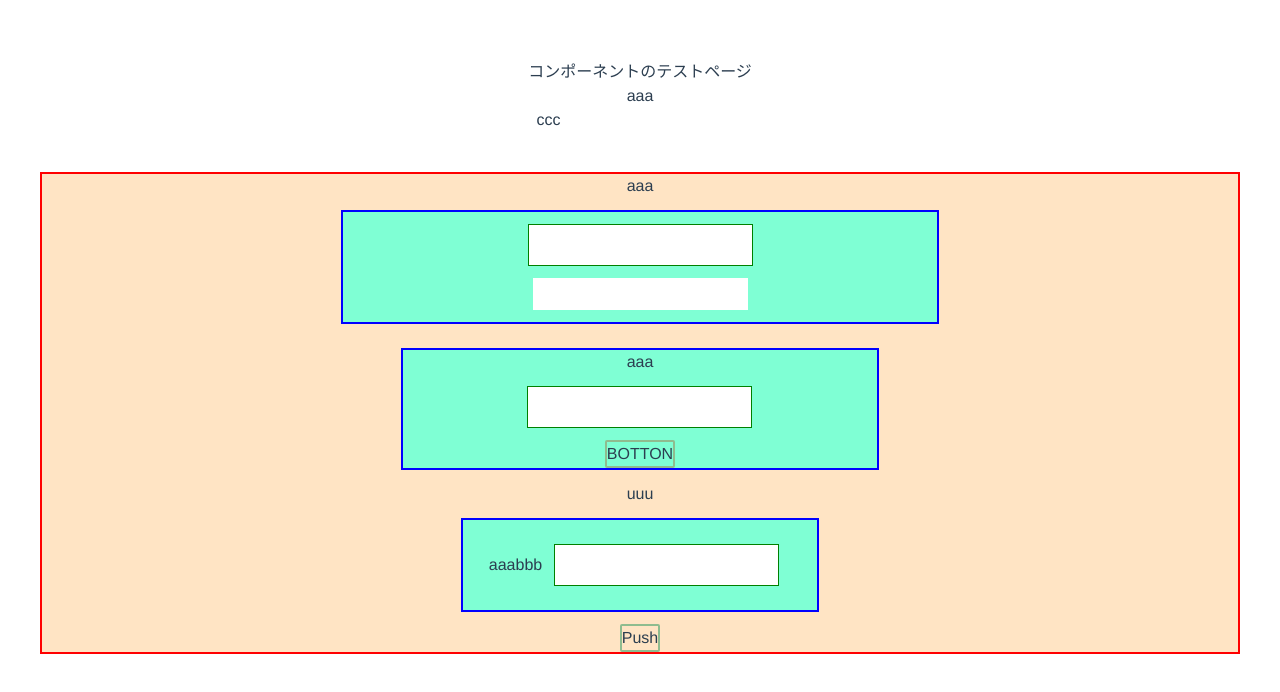
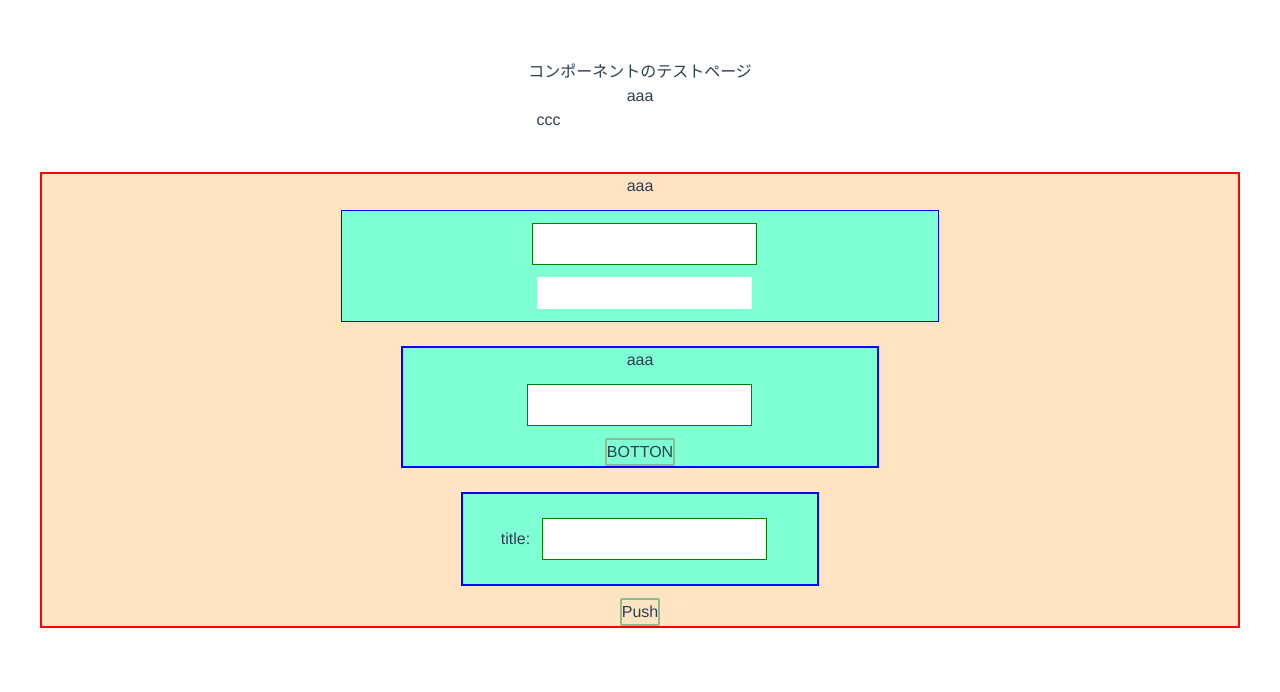
Before and after one commit to hita-fttk/vite-tutorial, a Vue app in the folder vite-app/: page / in a window 1280 px wide. Shown: the top 692 px of the page. Built offline with nearby package versions, Linux system fonts and the light colour scheme.

Commit message:
TestParent.vueの作成

```diff
--- a/vite-app/src/App.vue
+++ b/vite-app/src/App.vue
@@ -1,5 +1,5 @@
 <template>
-  <TestComponent />
+  <TestChild />
 </template>
 
 <script>
@@ -11,6 +11,7 @@ import Persons from './components/Persons.vue';
 import Form from './components/Form.vue';
 import testCoomponent from './components/testComponent.vue';
 import TestComponent from './components/testComponent.vue';
+import TestChild from './components/TestChild.vue';
 
 export default {
   name: 'App',
@@ -21,7 +22,8 @@ export default {
     Memo,
     Persons,
     Form,
-    TestComponent
+    TestComponent,
+    TestChild
 }
 }
 </script>
--- a/vite-app/src/components/testComponent.vue
+++ b/vite-app/src/components/TestChild.vue
@@ -1,7 +1,19 @@
 <script setup lang="ts">
 import { ref } from 'vue';
     const hoge = ref<string>('aaa');
+    const fugo = ref<string>('');
     const hogehoge = ref<string>('');
+    const inputtingTitle =ref<string>('');
+
+    const emit = defineEmits(['register'])
+
+    const register = ()=>{
+        const memo = {id:Math.random(),title:inputtingTitle.value}
+        console.log(memo);
+
+        emit('register',memo)
+    }
+
 </script>
 
 <template>
@@ -20,13 +32,12 @@ import { ref } from 'vue';
             <input class="input-one" type="text" v-model="hogehoge">
             <button>BOTTON</button>
         </div>
-            <div>uuu</div>
+            <div>{{ inputtingTitle }}</div>
                <div class="input-box3">
-                    <div>{{ hoge }}</div>
-                    <span class="labeling">bbb</span>
-                    <input class="input-one" type="text">
+                    <span class="labeling">title:</span>
+                    <input class="input-one" type="text" v-model="inputtingTitle">
                 </div>
-        <button>Push</button>
+        <button @click="register">Push</button>
     </div>
 </template>
 
@@ -42,9 +53,10 @@ import { ref } from 'vue';
         flex-direction: column;
     }
     .input-box1{
-        border: 2px solid blue;
+        border: 1px solid blue;
         width: 50%;
         margin: 12px;
+        padding-left: 8px;
         display: flex;
         flex-direction: column;
         align-items: center;
@@ -88,7 +100,7 @@ import { ref } from 'vue';
         border-radius: 2px;
         margin: 20px;
     }
-    .labeling{
+    /* .labeling{
         float: left;
-    }
+    } */
 </style>
```
Also changed, not shown: vite-app/src/components/TestParent.vue (added, +16 -0 lines).
